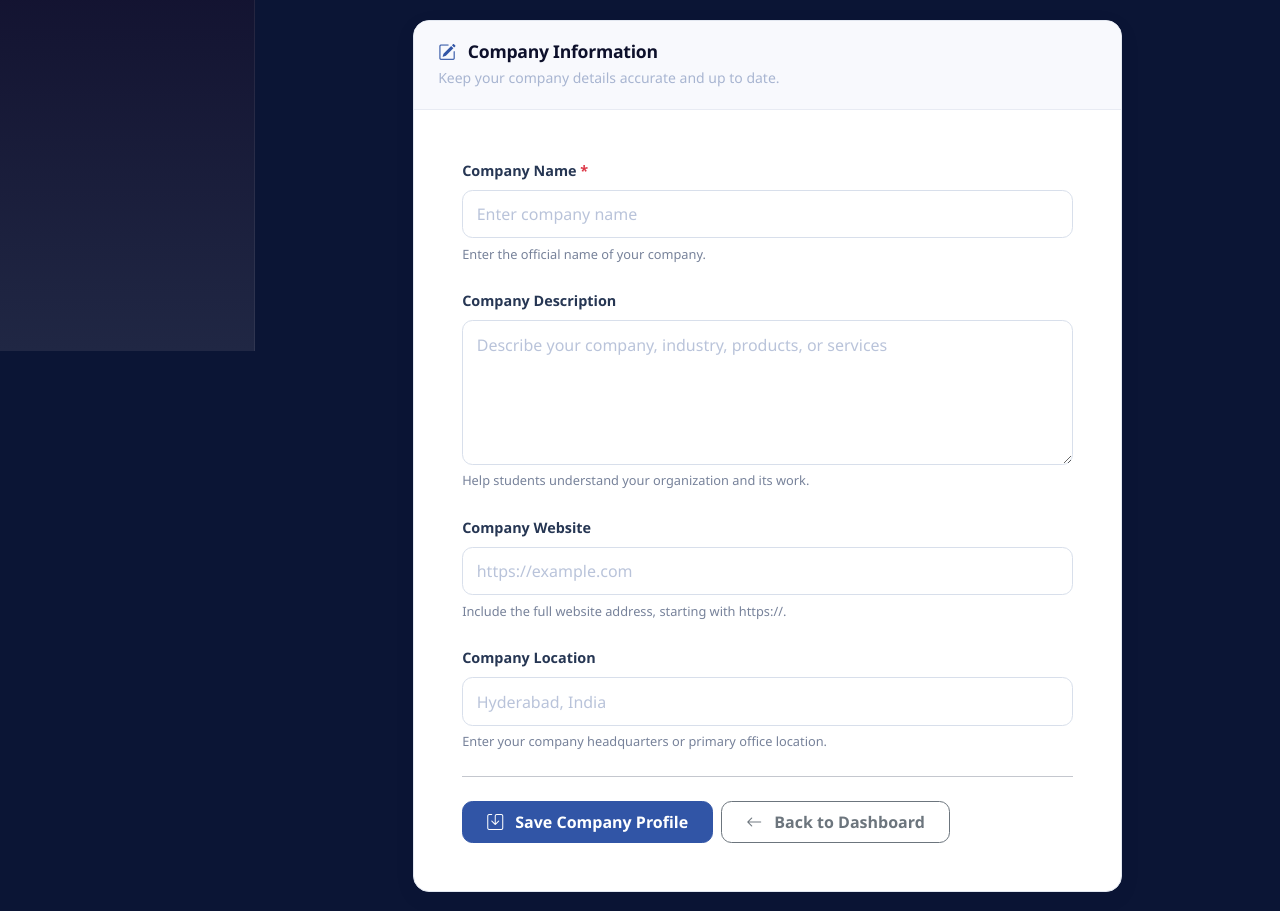
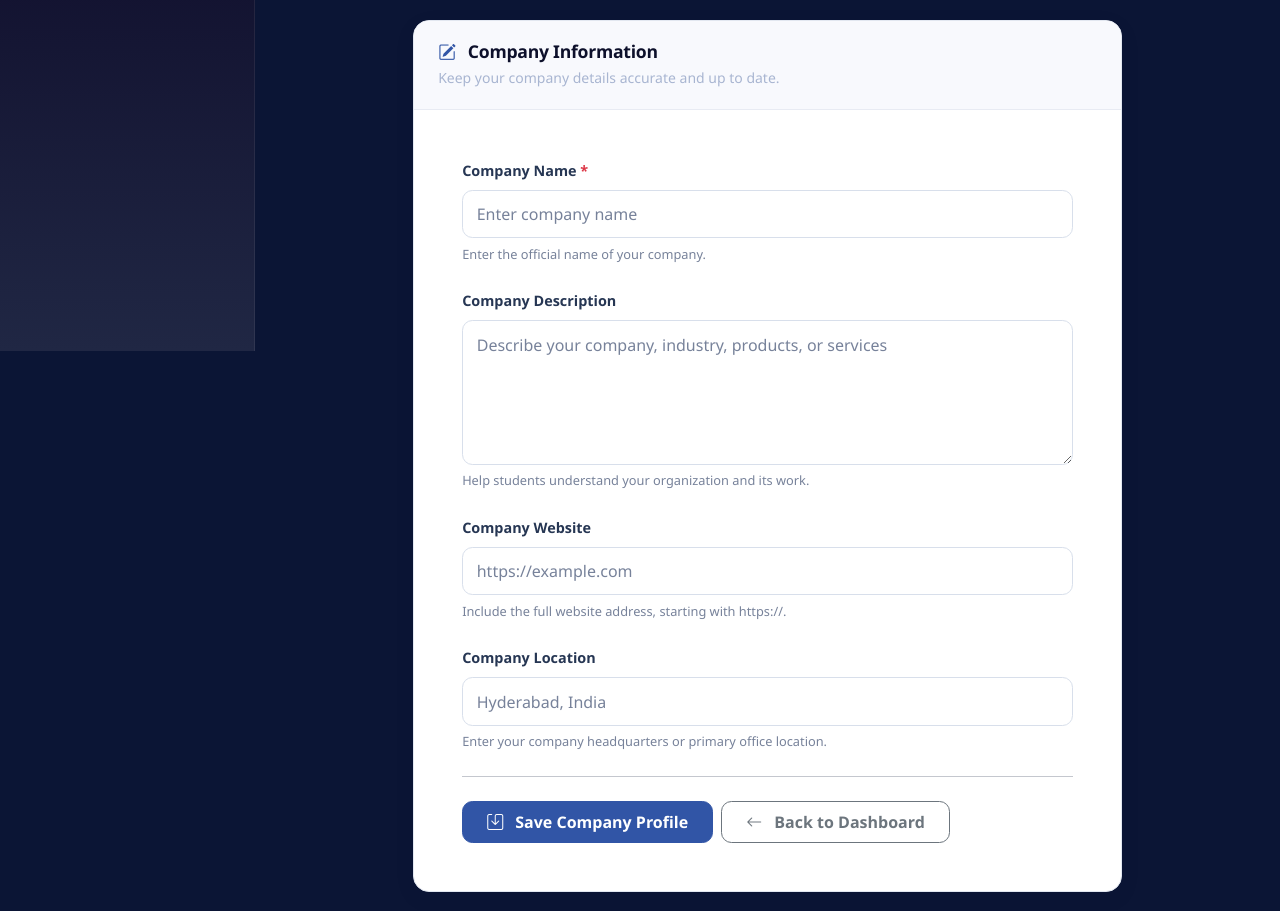
Before and after one commit to NavadeepKumar-18/career-connect, a Django app: template templates/jobs/company_profile.html in a window 1280 px wide. Shown: the part 449-1360 px from the top of the page. Run offline with Django 5.2, Linux system fonts and the light colour scheme; the template is opened without the code that fills it, so the values that code supplies are empty.

Commit message:
Fix color design

```diff
--- a/templates/jobs/company_profile.html
+++ b/templates/jobs/company_profile.html
@@ -66,6 +66,21 @@
     border: 1px solid #d8dfeb;
     border-radius: 0.65rem;
     background-color: #fff;
+    color: #17233f !important;
+}
+
+/* Text visibility while typing */
+.company-profile-page .form-control:focus {
+    background-color: #fff;
+    color: #17233f !important;
+    border-color: #3155A6;
+    box-shadow: 0 0 0 0.2rem rgba(49, 85, 166, 0.13);
+}
+
+/* Placeholder visibility */
+.company-profile-page .form-control::placeholder {
+    color: #77829a;
+    opacity: 1;
 }
 
     .company-profile-page textarea.form-control {
```
Lines whose indentation alone changed are shown as unchanged.
